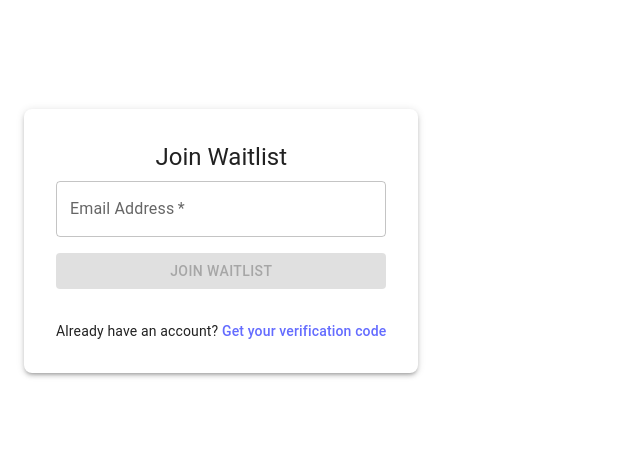
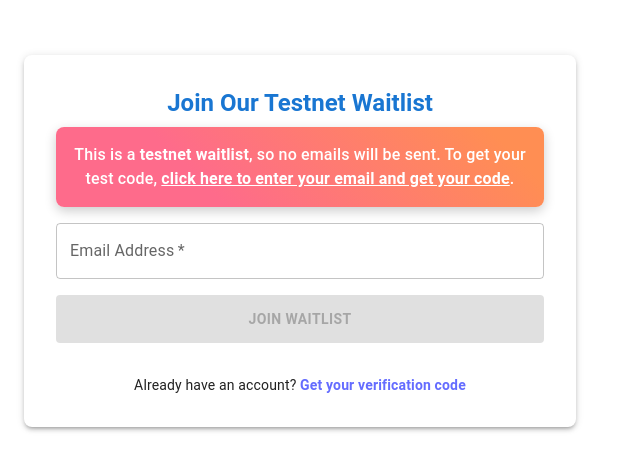
Before and after one commit to igbomalam1/waitlist, a React (Vite) app: page /waitlist in a window 1280 px wide. Shown: the part 159-630 px from the top of the page, without its empty margins (0-640 px from the left). Built offline with nearby package versions, Linux system fonts and the light colour scheme; no server answers.

Commit message:
Update JoinWaitlist.tsx
expo on joinwaitlist

```diff
--- a/src/pages/waitlist/JoinWaitlist.tsx
+++ b/src/pages/waitlist/JoinWaitlist.tsx
@@ -5,7 +5,7 @@ import { TextField, Button, Typography, Box, Alert, Container, Paper } from "@mu
 import { motion } from "framer-motion";
 
 // Define the base URL for your backend
-const BASE_URL = "https://orangedynasty.global";
+const BASE_URL = import.meta.env.VITE_API_BASE_URL || "https://orangedynasty.global";
 
 const JoinWaitlist: React.FC = () => {
   const [email, setEmail] = useState("");
@@ -56,7 +56,7 @@ const JoinWaitlist: React.FC = () => {
         setIsVerifying(true);
       }
     } catch (err: any) {
-      console.error("Join waitlist error:", err.response?.data);
+      console.error("Join waitlist error:", err.response?.status, err.response?.data, err.message);
 
       // Handle different error scenarios
       if (err.response?.status === 400) {
@@ -104,7 +104,7 @@ const JoinWaitlist: React.FC = () => {
         }
       }, 2000);
     } catch (err: any) {
-      console.error("Verify email error:", err.response?.data);
+      console.error("Verify email error:", err.response?.status, err.response?.data, err.message);
 
       // Handle different error scenarios
       if (err.response?.status === 400) {
@@ -144,10 +144,38 @@ const JoinWaitlist: React.FC = () => {
         transition={{ duration: 0.5 }}
         style={{ width: "100%" }}
       >
-        <Paper elevation={3} sx={{ p: { xs: 2, sm: 4 }, borderRadius: 2 }}>
-          <Typography variant="h5" component="h2" gutterBottom textAlign="center">
-            {isVerifying ? "Verify Your Email" : "Join Waitlist"}
+        <Paper elevation={3} sx={{ p: { xs: 2, sm: 4 }, borderRadius: 2, bgcolor: "background.paper" }}>
+          <Typography variant="h5" component="h2" gutterBottom textAlign="center" sx={{ fontWeight: "bold", color: "primary.main" }}>
+            {isVerifying ? "Verify Your Email" : "Join Our Testnet Waitlist"}
           </Typography>
+
+          {/* Testnet message */}
+          {!isVerifying && (
+            <motion.div
+              initial={{ opacity: 0, scale: 0.95 }}
+              animate={{ opacity: 1, scale: 1 }}
+              transition={{ duration: 0.4 }}
+            >
+              <Box
+                sx={{
+                  mb: 2,
+                  p: 2,
+                  borderRadius: 2,
+                  background: "linear-gradient(45deg, #FE6B8B 30%, #FF8E53 90%)",
+                  color: "white",
+                  textAlign: "center",
+                  boxShadow: "0 4px 12px rgba(0, 0, 0, 0.2)",
+                }}
+              >
+                <Typography variant="body1" sx={{ fontWeight: "medium" }}>
+                  This is a <strong>testnet waitlist</strong>, so no emails will be sent. To get your test code,{" "}
+                  <Link to="/get-code" style={{ color: "white", textDecoration: "underline", fontWeight: "bold" }}>
+                    click here to enter your email and get your code
+                  </Link>.
+                </Typography>
+              </Box>
+            </motion.div>
+          )}
 
           {/* Show referral code if present */}
           {referralCode && !isVerifying && (
@@ -187,6 +215,7 @@ const JoinWaitlist: React.FC = () => {
                 disabled={loadingJoin}
                 placeholder="Enter your email address"
                 autoComplete="email"
+                sx={{ bgcolor: "white", borderRadius: 1 }}
               />
 
               <motion.div whileHover={{ scale: loadingJoin ? 1 : 1.05 }} whileTap={{ scale: loadingJoin ? 1 : 0.95 }}>
@@ -196,19 +225,20 @@ const JoinWaitlist: React.FC = () => {
                   color="primary"
                   fullWidth
                   disabled={loadingJoin || !email.trim()}
+                  sx={{ py: 1.5, fontWeight: "bold" }}
                 >
                   {loadingJoin ? "Joining..." : "Join Waitlist"}
                 </Button>
               </motion.div>
 
               <Typography variant="body2" sx={{ mt: 2, textAlign: "center" }}>
-                Already have an account? <Link to="/get-code" style={{ color: "primary.main" }}>Get your verification code</Link>
+                Already have an account? <Link to="/get-code" style={{ color: "primary.main", fontWeight: "bold" }}>Get your verification code</Link>
               </Typography>
             </Box>
           ) : (
             <Box component="form" onSubmit={handleVerify} sx={{ display: "flex", flexDirection: "column", gap: 2 }}>
               <Typography variant="body2" sx={{ mb: 2, textAlign: "center", color: "text.secondary" }}>
-                We've sent a verification code to <strong>{email}</strong>
+                Enter the verification code for <strong>{email}</strong>
               </Typography>
 
               <TextField
@@ -222,6 +252,7 @@ const JoinWaitlist: React.FC = () => {
                 disabled={loadingVerify}
                 placeholder="Enter your verification code"
                 autoComplete="off"
+                sx={{ bgcolor: "white", borderRadius: 1 }}
               />
 
               <motion.div whileHover={{ scale: loadingVerify ? 1 : 1.05 }} whileTap={{ scale: loadingVerify ? 1 : 0.95 }}>
@@ -231,13 +262,14 @@ const JoinWaitlist: React.FC = () => {
                   color="primary"
                   fullWidth
                   disabled={loadingVerify || !code.trim()}
+                  sx={{ py: 1.5, fontWeight: "bold" }}
                 >
                   {loadingVerify ? "Verifying..." : "Verify Email"}
                 </Button>
               </motion.div>
 
               <Typography variant="body2" sx={{ mt: 2, textAlign: "center" }}>
-                Didn't receive a code? <Link to="/get-code" style={{ color: "primary.main" }}>Resend verification code</Link>
+                Need a code? <Link to="/get-code" style={{ color: "primary.main", fontWeight: "bold" }}>Get verification code</Link>
               </Typography>
             </Box>
           )}
```
